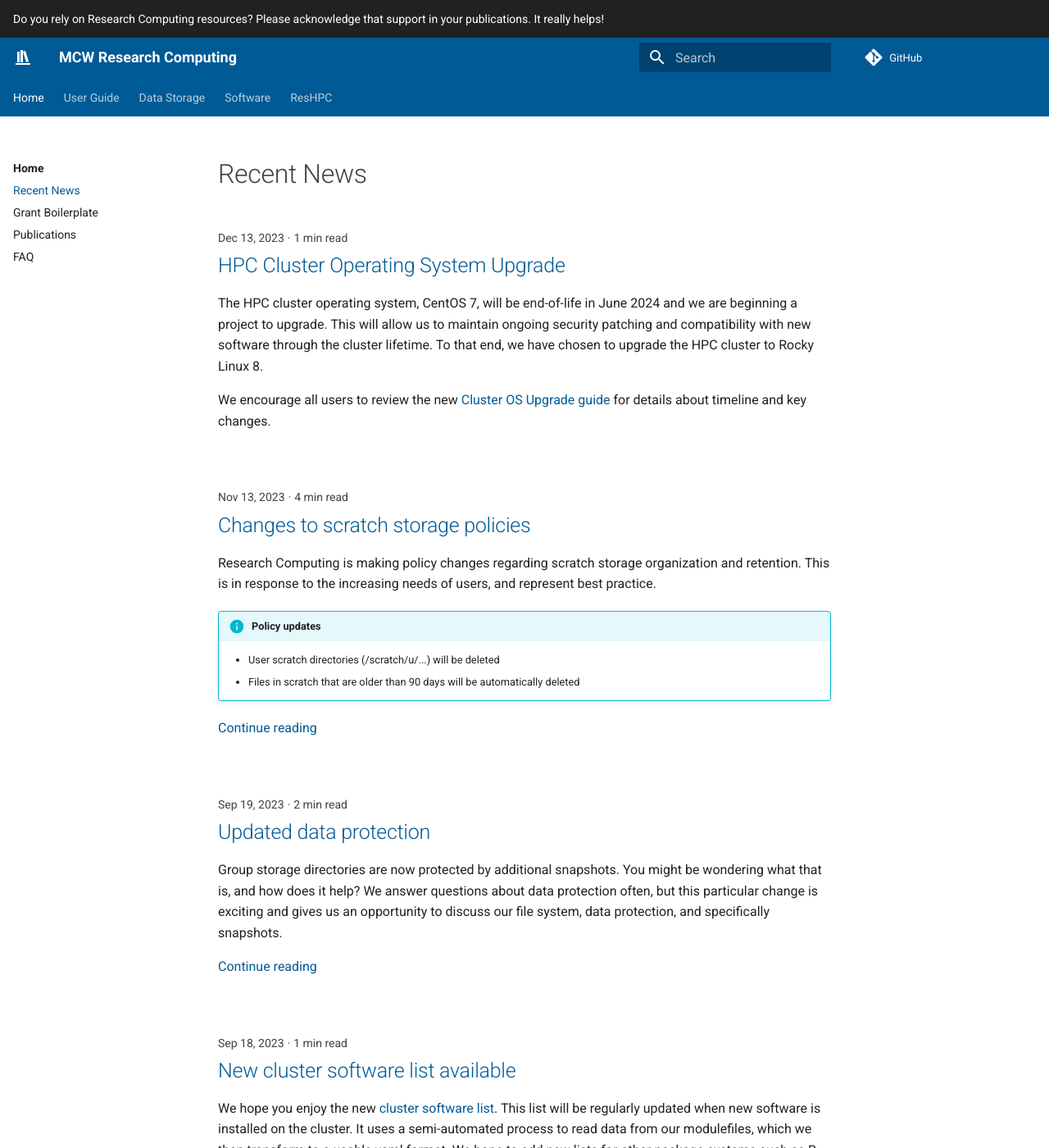
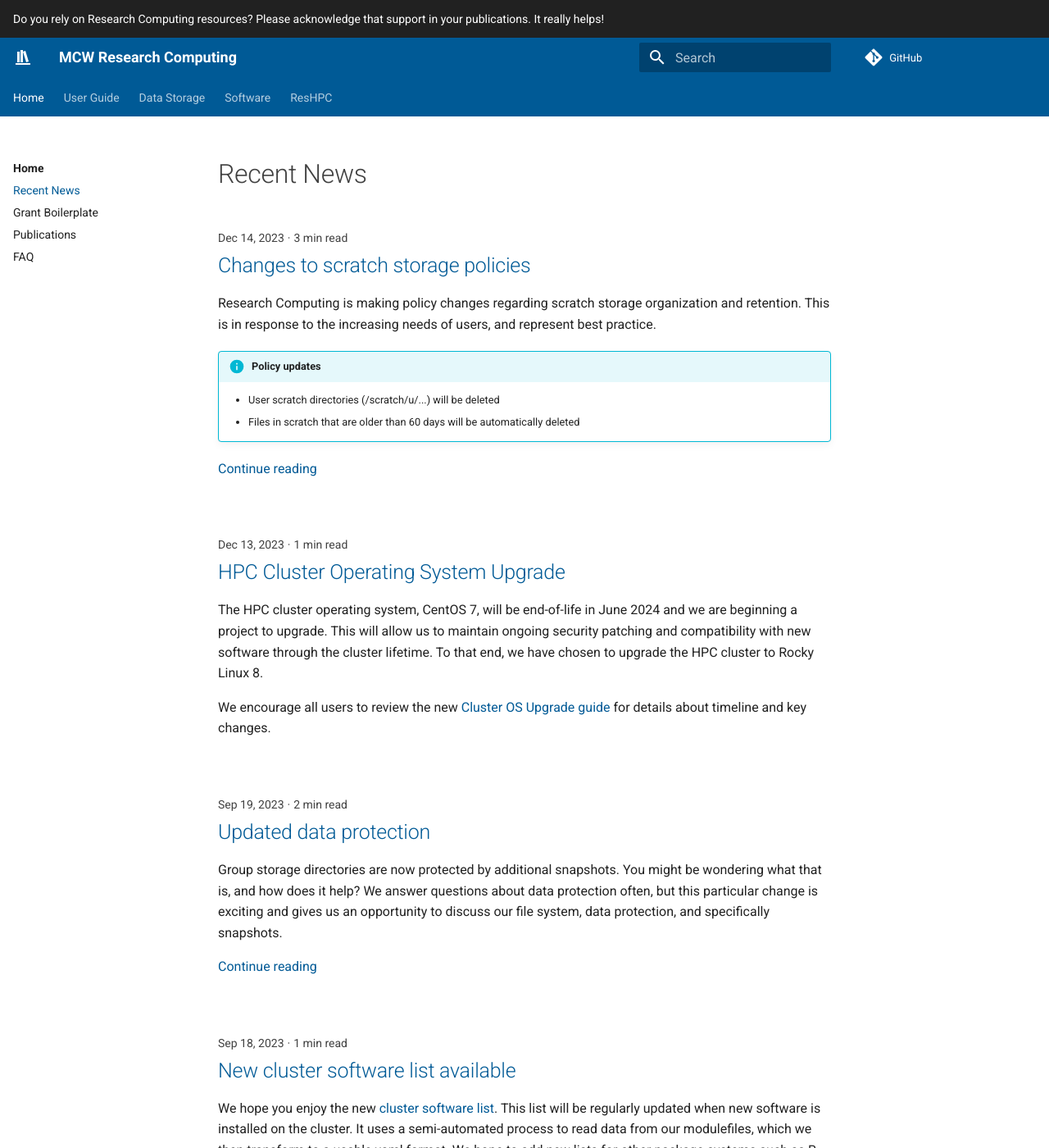
Before and after one commit to mcw-rcc/mcw-rcc.github.io, an MkDocs documentation site: the page built from docs/news/index.md, in a window 1280 px wide and 1400 px high. Shown: the whole window at 82% size. Built offline with MkDocs 1.6.1 and Material for MkDocs 9.7.7, drawn with Linux system fonts in a browser that asks for light colours; comment, search, counter and statistics services are not loaded.

Commit message:
edits and update news

```diff
--- a/docs/storage/rcc-storage.md
+++ b/docs/storage/rcc-storage.md
@@ -38,7 +38,7 @@
 ### Scratch
 
 **Quota**: 5 TiB
-**Retention**: files deleted automatically after 90 days
+**Retention**: files deleted automatically after 60 days
 
 Scratch storage is intended for temporary job files. It is located on all compute nodes at `/scratch`. Every group has a directory at `/scratch/g/pi_netid` with quota limit 5TiB.
 
@@ -48,11 +48,11 @@
 
 #### Retention
 
-Any file older than 90 days will be automatically marked for deletion by a process that runs daily. Files marked for deletion are moved to a daily trash folder. Any trash folder older than 14 days will be automatically deleted. This means that the scratch file system will be cleaned up every day, and you will have the opportunity to retrieve those old files for an additional 14 days.
+Any file older than 60 days will be automatically marked for deletion by a process that runs daily. Files marked for deletion are moved to a daily trash folder. Any trash folder older than 14 days will be automatically deleted. This means that the scratch file system will be cleaned up every day, and you will have the opportunity to retrieve those old files for an additional 14 days.
 
 !!! warning "Scratch storage is temporary."
 
-    Do not use scratch storage for long-term project data. Files older than 90 days are deleted. Failure to adhere to this policy may result in loss of your data located on scratch.
+    Do not use scratch storage for long-term project data. Files older than 60 days are deleted. Failure to adhere to this policy may result in loss of your data located on scratch.
 
 ### Local Scratch
 
```
Also changed, not shown: docs/news/posts/2023-12-14.md (renamed from docs/news/posts/2023-11-13.md, +12 -14 lines).
